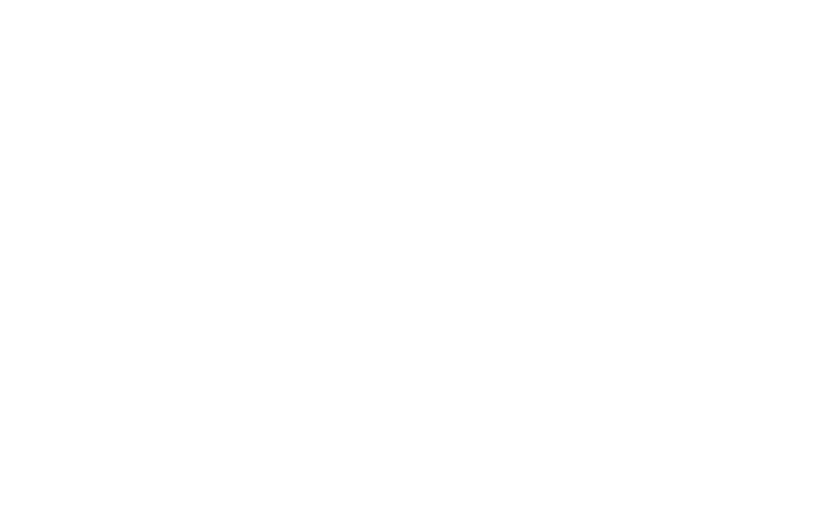
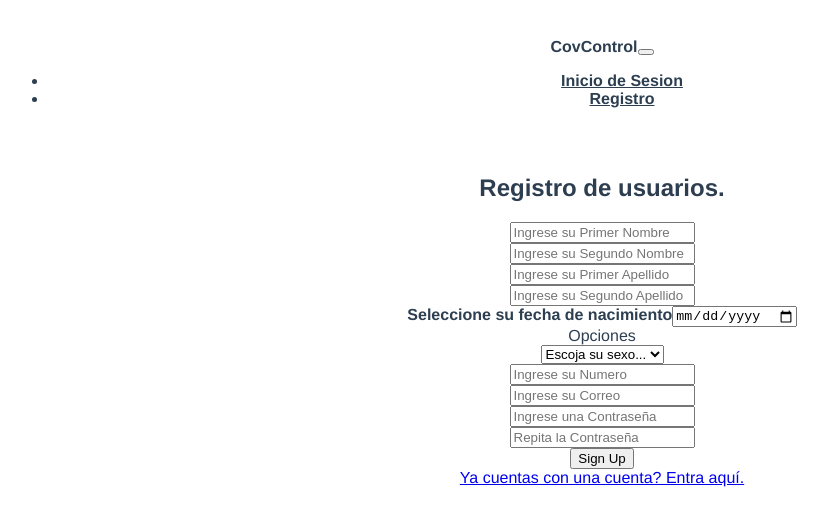
Before and after one commit to sneydermc3007/CovControl, a Vue app in the folder front-end/: page /Sing_up in a window 1280 px wide. Before the commit this address had no page. Shown: the top 526 px of the page, without its empty margins (38-866 px from the left). Built offline with nearby package versions, Linux system fonts and the light colour scheme.

Commit message:
Created file Sign Up
HTML, need to add the part of styles

```diff
--- /dev/null
+++ b/front-end/src/components/Registro.vue
@@ -0,0 +1,87 @@
+<template>
+  <html lang="en">
+    <head>
+      <meta charset="UTF-8">
+      <meta name="viewport" content="width=device-width, initial-scale=1.0">
+      <meta http-equiv="X-UA-Compatible" content="ie=edge">
+
+      <title>CovControl Sign Up</title>
+
+    </head>
+
+    <body>
+      <section class="barra-navegacion">
+        <nav class="navbar navbar-expand-lg navbar-light bg-light">
+          <a class="navbar-brand">CovControl</a>
+          <button class="navbar-toggler" type="button" data-toggle="collapse" data-target="#navbarNav" aria-controls="navbarNav" aria-expanded="false" aria-label="Toggle navigation">
+            <span class="navbar-toggler-icon"></span>
+          </button>
+
+          <div class="collapse navbar-collapse" id="navbarNav">
+            <ul class="navbar-nav ml-auto">
+              <li class="nav-item">
+                <a class="btn btn-link px-3 me-2" href="/" type="button">Inicio de Sesion</a>
+              </li>
+              <li class="nav-item active">
+                <a class="btn btn-link px-3 me-2" href="/" type="button">Registro</a>
+              </li>
+            </ul>
+          </div>
+        </nav>
+      </section>
+
+      <section class="register-photo animated fadeInLeft">
+        <div class="form-container">
+          <div class="image-holder"></div>
+
+          <form>
+            <h2 class="text-center"><strong>Registro</strong> de usuarios.</h2>
+
+            <div class="form-group"><input class="form-control" type="text" name="name-one" placeholder="Ingrese su Primer Nombre"></div>
+            <div class="form-group"><input class="form-control" type="text" name="name-two" placeholder="Ingrese su Segundo Nombre"></div>
+            <div class="form-group"><input class="form-control" type="text" name="name-two" placeholder="Ingrese su Primer Apellido"></div>
+            <div class="form-group"><input class="form-control" type="text" name="name-two" placeholder="Ingrese su Segundo Apellido"></div>
+
+            <div class="form-group">
+              <label class="text-center" for="born"> <strong>Seleccione su fecha de nacimiento</strong></label>
+              <input class="form-control" type="date" name="born">
+            </div>
+
+            <div class="form-group">
+              <div class="input-group mb-3">
+                <div class="input-group-prepend">
+                  <label class="input-group-text" for="inputGroupSelect01">Opciones</label>
+                </div>
+                <select class="custom-select" id="inputGroupSelect01">
+                  <option disabled selected hidden>Escoja su sexo...</option>
+                  <option value="1">Masculino</option>
+                  <option value="2">Femenino</option>
+                  <option value="3">Binario</option>
+                </select>
+              </div>
+            </div>
+
+            <div class="form-group"><input class="form-control" type="number" name="phone" placeholder="Ingrese su Numero"></div>
+            <div class="form-group"><input class="form-control" type="email" placeholder="Ingrese su Correo"/></div>
+            <div class="form-group"><input class="form-control" type="password" placeholder="Ingrese una Contraseña"/></div>
+            <div class="form-group"><input class="form-control" type="password" placeholder="Repita la Contraseña"/></div>
+
+            <div class="form-group"><button class="btn btn-block" type="submit">Sign Up</button></div>
+            <a class="already" href="/">Ya cuentas con una cuenta? Entra aquí.</a>
+          </form>
+        </div>
+      </section>
+    </body>
+  </html>
+</template>
+
+<script>
+export default {
+  // eslint-disable-next-line vue/multi-word-component-names
+  name: "Registro"
+}
+</script>
+
+<style scoped>
+
+</style>
--- a/front-end/src/router/index.js
+++ b/front-end/src/router/index.js
@@ -6,6 +6,11 @@
     path: '/Log_in',
     name: 'InicioSesion',
     component: InicioSesion
+  },
+  {
+    path: "/Sing_up",
+    name: 'Registro',
+    component: () => import('../components/Registro')
   }
 ];
 
```
Also changed, not shown: 1 other file (tests, documents, lock files or other folders).
